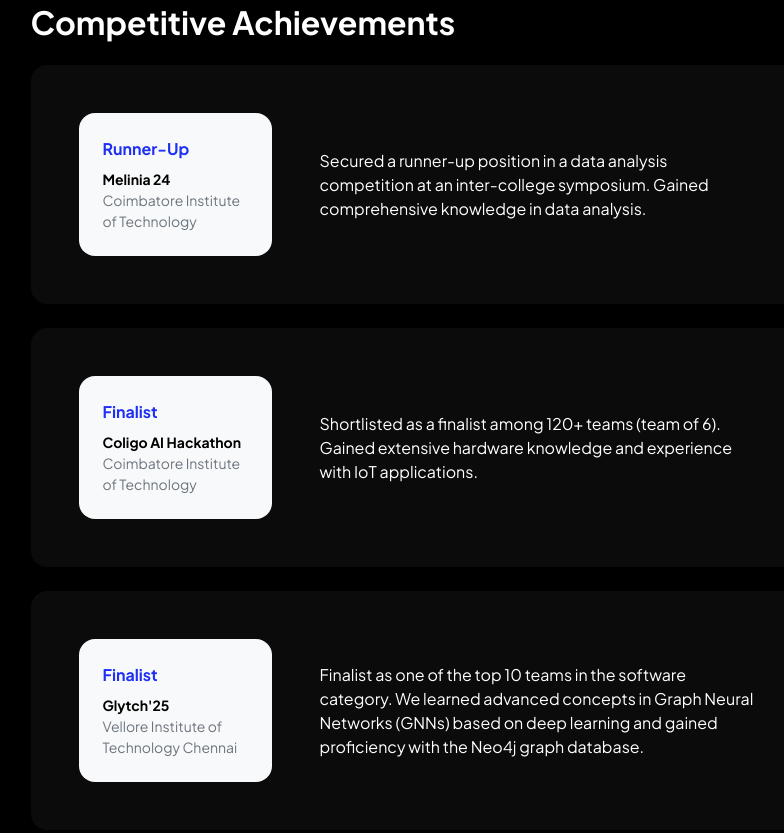
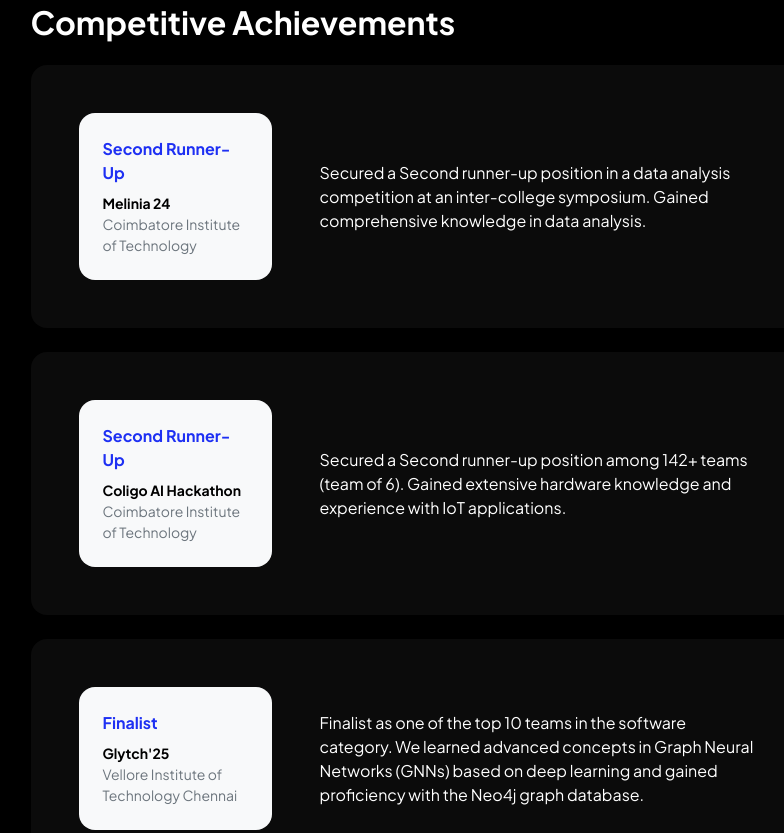
Before and after one commit to Freaksthegeeks/Freaksthegeeks.github.io, a plain HTML site: page index.html in a window 1280 px wide. Shown: the part 6863-7696 px from the top of the page, without its empty margins (224-1008 px from the left). Drawn offline with nearby package versions, Linux system fonts and the light colour scheme.

Commit message:
updated winning position

```diff
--- a/index.html
+++ b/index.html
@@ -458,13 +458,13 @@
                                         <div class="row align-items-center gx-5">
                                             <div class="col text-center text-lg-start mb-4 mb-lg-0">
                                                 <div class="bg-light p-4 rounded-4">
-                                                    <div class="text-primary fw-bolder mb-2">Runner-Up</div>
+                                                    <div class="text-primary fw-bolder mb-2">Second Runner-Up</div>
                                                     <div class="small fw-bolder">Melinia 24</div>
                                                     <div class="small text-muted">Coimbatore Institute of Technology</div>
                                                 </div>
                                             </div>
                                             <div class="col-lg-8">
-                                                <div>Secured a runner-up position in a data analysis competition at an inter-college symposium. Gained comprehensive knowledge in data analysis.</div>
+                                                <div>Secured a Second runner-up position in a data analysis competition at an inter-college symposium. Gained comprehensive knowledge in data analysis.</div>
                                             </div>
                                         </div>
                                     </div>
@@ -475,13 +475,13 @@
                                         <div class="row align-items-center gx-5">
                                             <div class="col text-center text-lg-start mb-4 mb-lg-0">
                                                 <div class="bg-light p-4 rounded-4">
-                                                    <div class="text-primary fw-bolder mb-2">Finalist</div>
+                                                    <div class="text-primary fw-bolder mb-2">Second Runner-Up</div>
                                                     <div class="small fw-bolder">Coligo AI Hackathon</div>
                                                     <div class="small text-muted">Coimbatore Institute of Technology</div>
                                                 </div>
                                             </div>
                                             <div class="col-lg-8">
-                                                <div> Shortlisted as a finalist among 120+ teams (team of 6). Gained extensive hardware knowledge and experience with IoT applications.</div>
+                                                <div> Secured a Second runner-up position among 142+ teams (team of 6). Gained extensive hardware knowledge and experience with IoT applications.</div>
                                             </div>
                                         </div>
                                     </div>
@@ -609,6 +609,8 @@
                                                 <span class="visually-hidden">Next</span>
                                             </button>
                                         </div>
+
+
                                         <div class="card-body p-4">
                                             <div class="d-flex justify-content-between align-items-center mb-2">
                                                 <h5 class="card-title mb-0">Login25</h5>
@@ -769,6 +771,9 @@
                                         <div id="carouselColigo" class="carousel slide" data-bs-ride="carousel">
                                             <div class="carousel-inner">
                                                 <div class="carousel-item active">
+                                                    <img src="assets/coligo_winning.png" class="card-img-top" alt="Coligo AI Hackathon 3">
+                                                </div>
+                                                <div class="carousel-item">
                                                     <img src="assets/coligo_1.jpeg" class="card-img-top" alt="Coligo AI Hackathon 1">
                                                 </div>
                                                 <div class="carousel-item">
@@ -776,6 +781,10 @@
                                                 </div>
                                                 <div class="carousel-item">
                                                     <img src="assets/coligo_3.jpeg" class="card-img-top" alt="Coligo AI Hackathon 3">
+                                                </div>
+
+                                                <div class="carousel-item">
+                                                    <img src="assets/coligo_group.jpeg" class="card-img-top" alt="Coligo AI Hackathon 3">
                                                 </div>
                                             </div>
                                             <button class="carousel-control-prev" type="button" data-bs-target="#carouselColigo" data-bs-slide="prev">
@@ -790,10 +799,10 @@
                                         <div class="card-body p-4">
                                             <div class="d-flex justify-content-between align-items-center mb-2">
                                                 <h5 class="card-title mb-0">Coligo AI Hackathon</h5>
-                                                <span class="badge bg-success">Finalist</span>
+                                                <span class="badge bg-success">Second Runner-Up</span>
                                             </div>
                                             <p class="text-muted small mb-2">Coimbatore Institute of Technology | 2025</p>
-                                            <p class="card-text">Shortlisted as a finalist among 120+ teams. Gained practical exposure to hardware integration and IoT-based solutions.</p>
+                                            <p class="card-text">Secured Second Runner-Up among 120+ teams. Gained practical exposure to hardware integration and IoT-based solutions.</p>
                                         </div>
                                     </div>
                                 </div>
```
Also changed, not shown: assets/coligo_group.jpeg (added), assets/coligo_winning.png (added).
